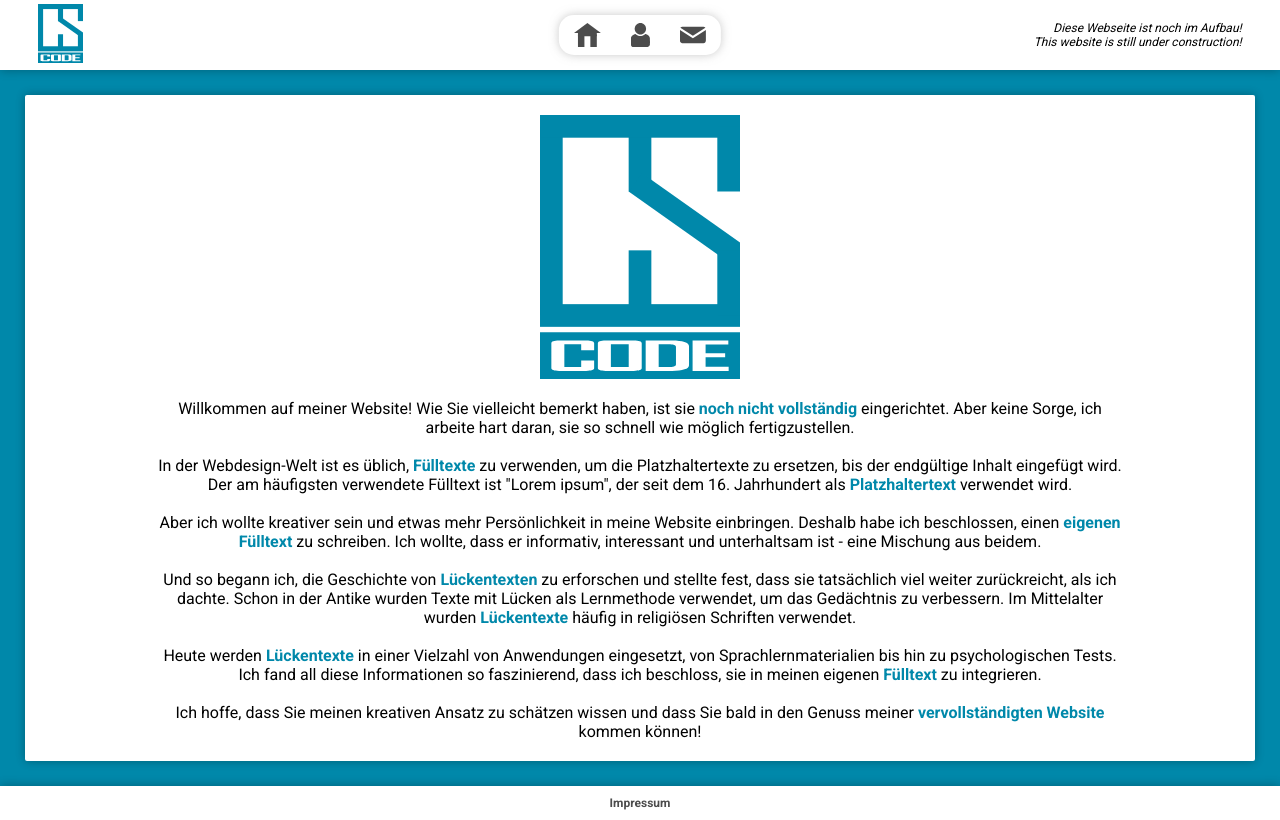
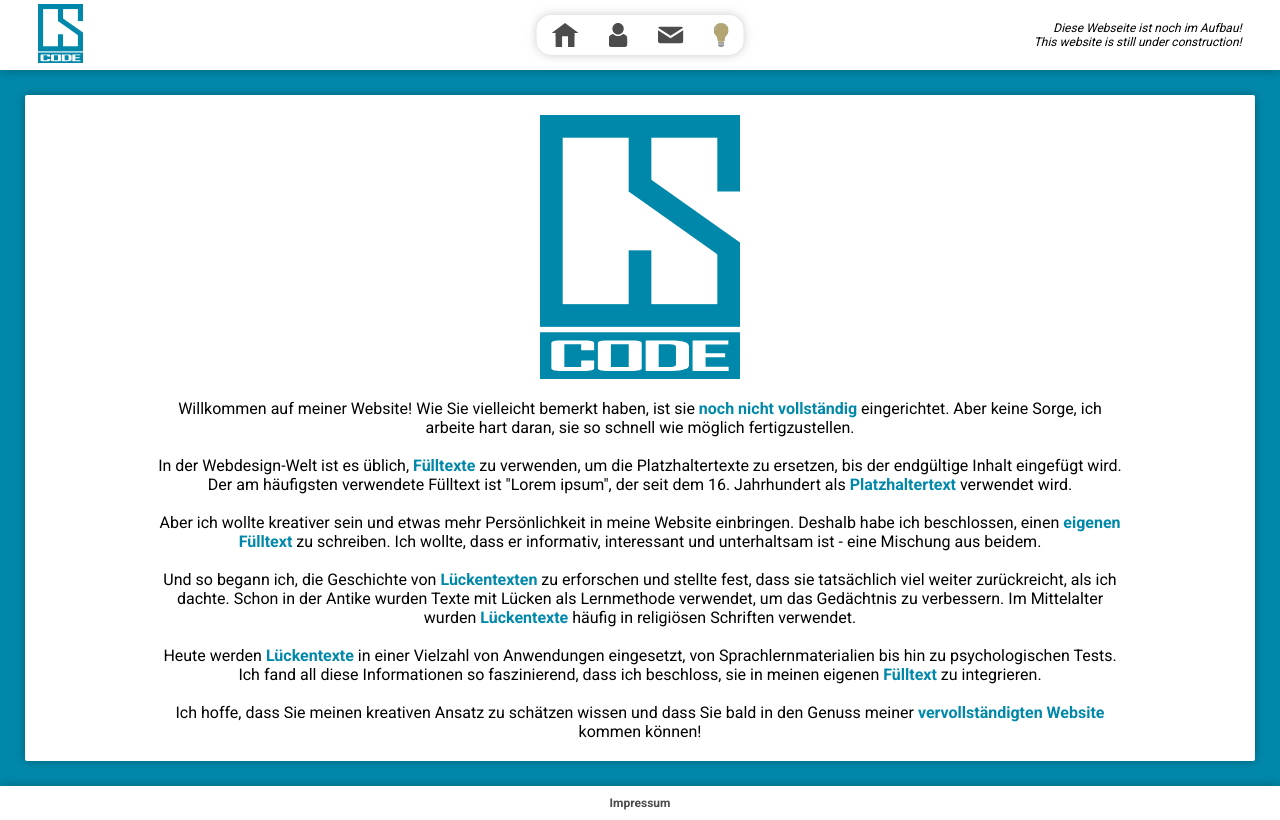
Before and after one commit to ChrisSulz/CSCode, a React (Vite) app: page / in a window 1280 px wide. Built offline with nearby package versions, Linux system fonts and the light colour scheme.

Commit message:
added navbar icon projects (tbd)

```diff
--- a/src/components/navbar/Navbar.tsx
+++ b/src/components/navbar/Navbar.tsx
@@ -2,6 +2,7 @@ import './Navbar.css';
 import iconHome from "../../images/icons/icon-home.svg"
 import iconAbout from "../../images/icons/icon-about-me.svg"
 import iconContact from "../../images/icons/icon-contact.svg"
+import iconProjects from "../../images/icons/icon-projects.svg"
 
 export default function Navbar() {
     return (
@@ -21,6 +22,11 @@ export default function Navbar() {
                     <img className="nav-button-icon" src={iconContact} alt="iconContact" onClick={() => { window.location.href = 'contact'; }} />
                     <div className="tooltip">Kontakt</div>
                 </div>
+                <div className="separator"></div>
+                <div className="nav-button-container">
+                    <img className="nav-button-icon" src={iconProjects} alt="iconProjects" onClick={() => { window.location.href = '/'; }} />
+                    <div className="tooltip">Meine Projekte (tbd)</div>
+                </div>
             </nav>
         </div>
     );
```
Also changed, not shown: src/images/icons/icon-projects.svg (added).
